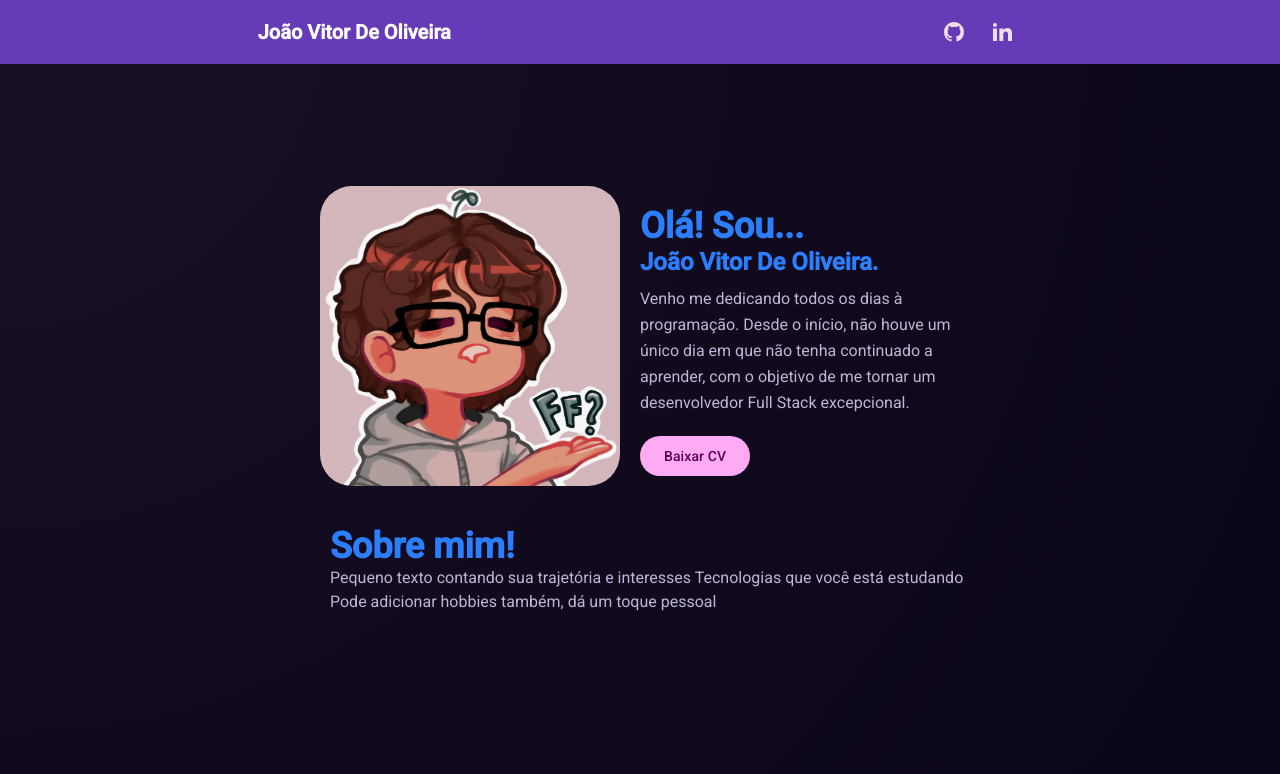
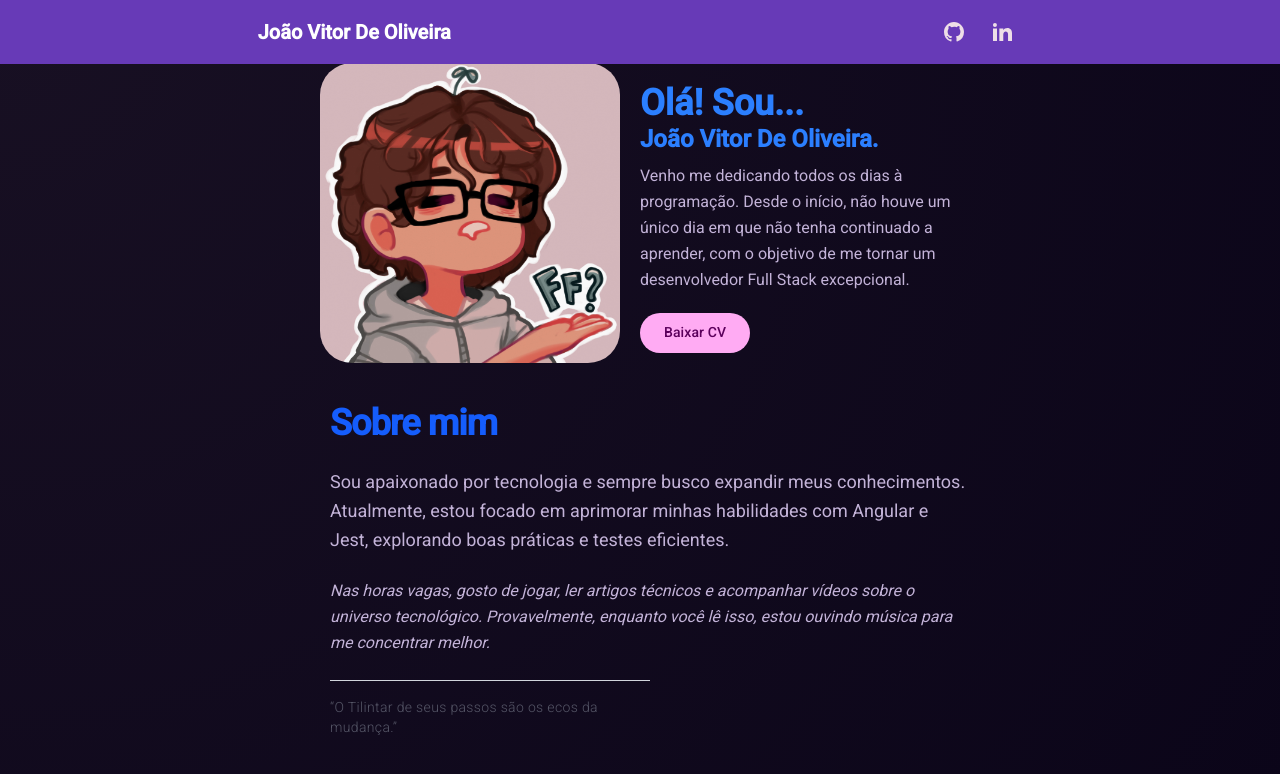
Before and after one commit to Joao-Vtr-Oliveira/portfolio, an Angular app: page / in a window 1280 px wide. Shown: the top 774 px of the page. Built offline with nearby package versions, Linux system fonts and the light colour scheme.

Commit message:
feat: add an actual text in about me

```diff
--- a/src/app/home/about-me/about-me.html
+++ b/src/app/home/about-me/about-me.html
@@ -1,7 +1,19 @@
-<div class="w-full max-w-2xl px-4 sm:ml-5 mt-5 text-center sm:text-left">
-	<h1 class="text-3xl sm:text-4xl font-bold text-blue-500">Sobre mim!</h1>
-	<p class="text-wrap ">
-		Pequeno texto contando sua trajetória e interesses Tecnologias que você está
-		estudando Pode adicionar hobbies também, dá um toque pessoal
-	</p>
+<div class="w-full max-w-2xl px-4 sm:ml-5 mt-5 text-center sm:text-left space-y-6">
+  <h1 class="text-3xl sm:text-4xl font-extrabold text-blue-600 tracking-tight">
+    Sobre mim
+  </h1>
+
+  <p class="leading-relaxed text-lg">
+    Sou apaixonado por tecnologia e sempre busco expandir meus conhecimentos. Atualmente, estou focado em aprimorar minhas habilidades com Angular e Jest, explorando boas práticas e testes eficientes.
+  </p>
+
+  <p class="leading-relaxed text-base italic">
+    Nas horas vagas, gosto de jogar, ler artigos técnicos e acompanhar vídeos sobre o universo tecnológico. Provavelmente, enquanto você lê isso, estou ouvindo música para me concentrar melhor.
+  </p>
+
+  <div class="border-t border-gray-300 pt-4 max-w-xs mx-auto sm:mx-0">
+    <p class="text-sm text-gray-400 font-light tracking-wide animate-pulse">
+      “O Tilintar de seus passos são os ecos da mudança.”
+    </p>
+  </div>
 </div>
```
